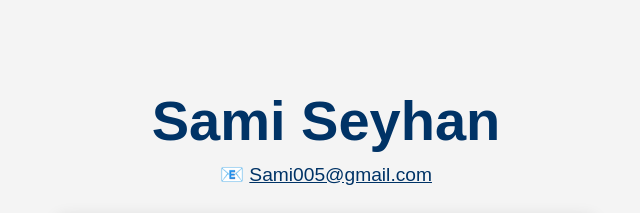
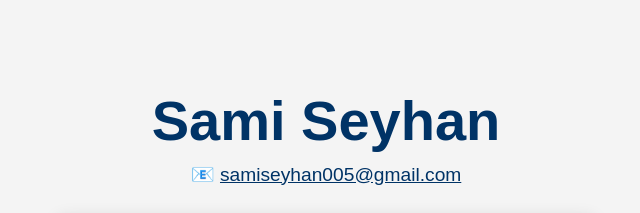
Before and after one commit to SamiS07/SamiS07.github.io, a plain HTML site: page index.html in a window 1280 px wide. Shown: the top 213 px of the page, without its empty margins (314-954 px from the left). Drawn offline with Linux system fonts and the light colour scheme.

Commit message:
Update index.html

```diff
--- a/index.html
+++ b/index.html
@@ -81,7 +81,7 @@
     <h1>Sami Seyhan</h1>
 
     <div class="contact-info">
-        📧 <a href="mailto:Sami005@gmail.com">Sami005@gmail.com</a>
+        📧 <a href="mailto:samiseyhan005@gmail.com">samiseyhan005@gmail.com</a>
     </div>
 
     <div class="info-section">
```
